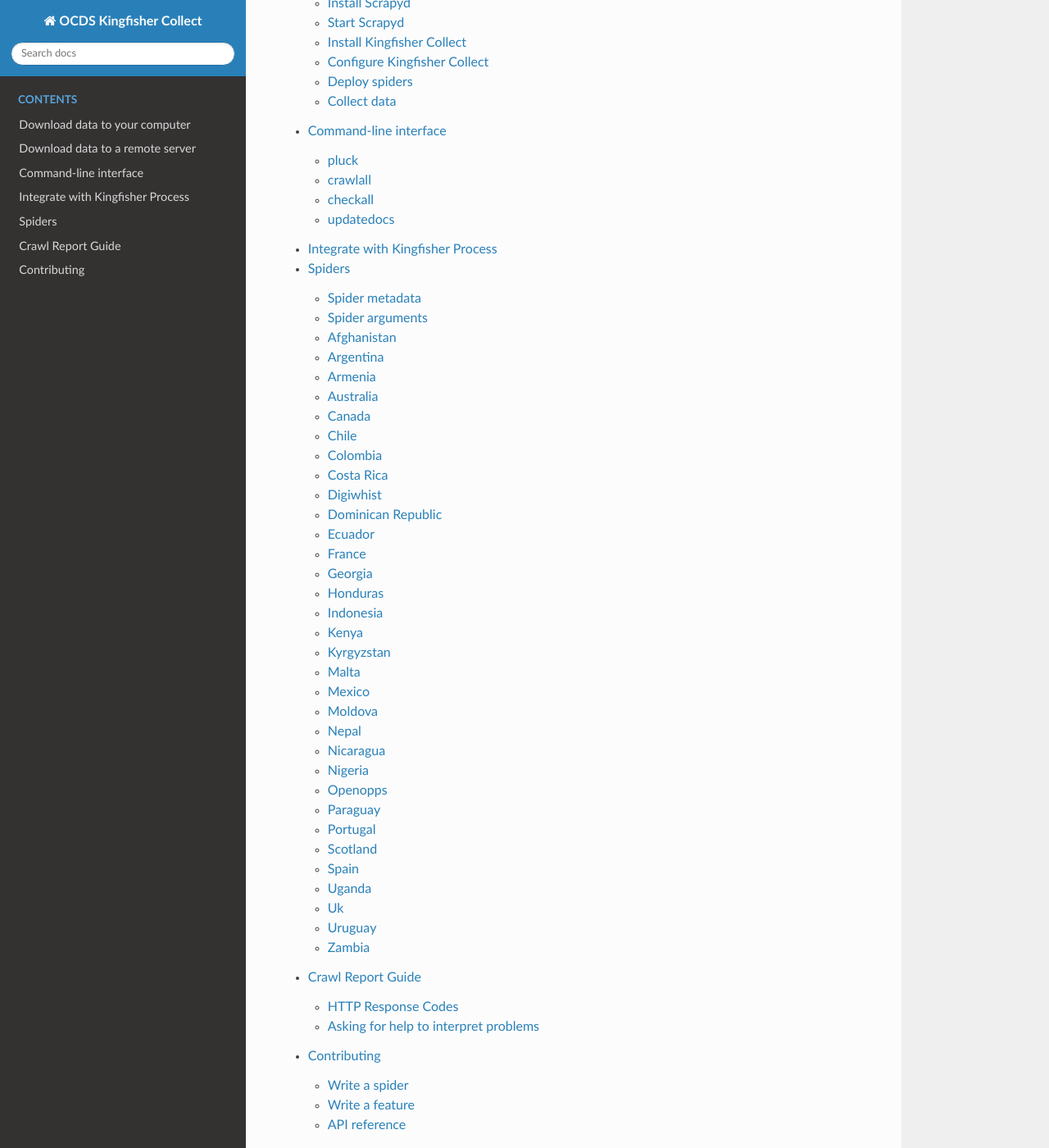
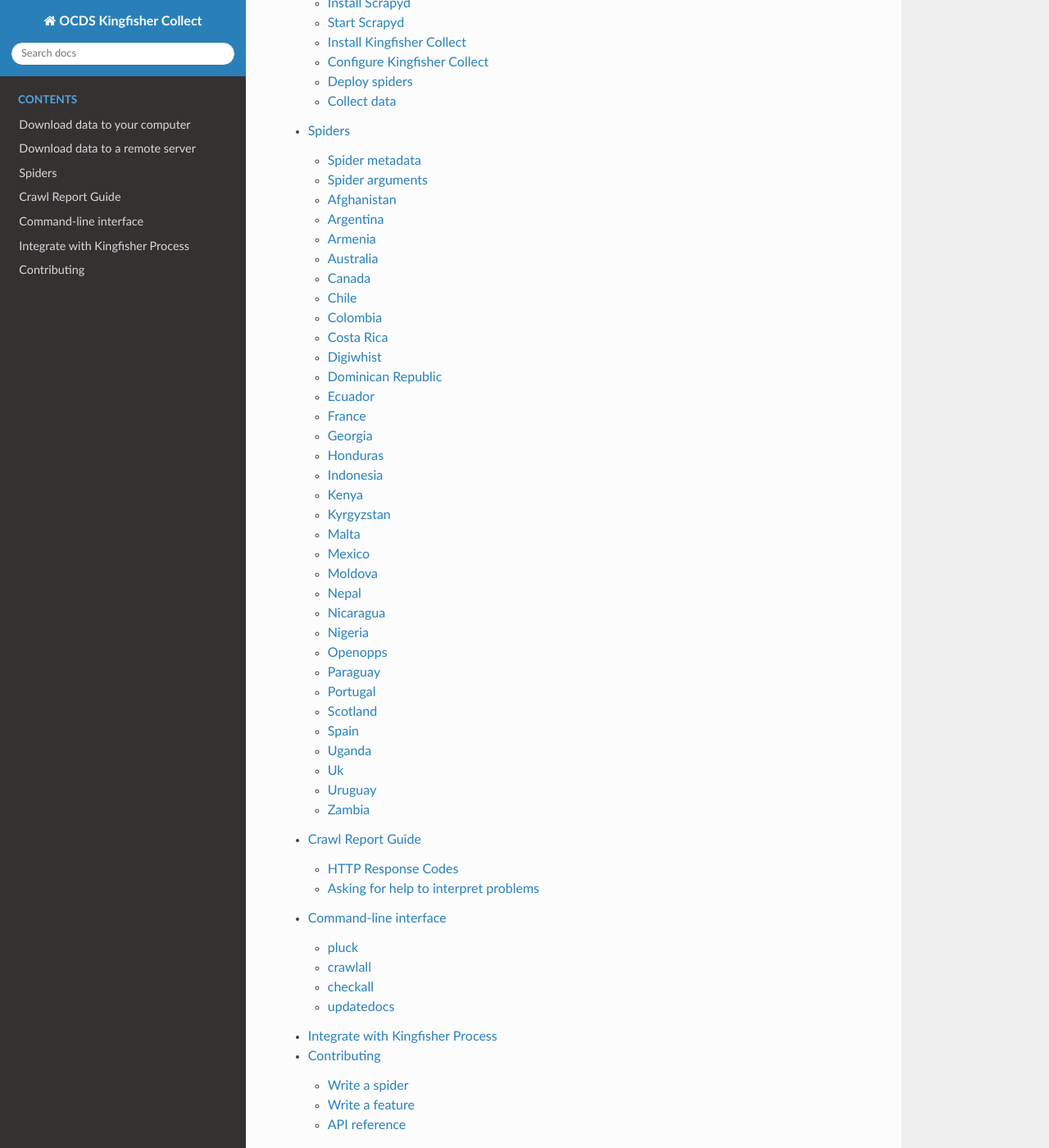
Before and after one commit to open-contracting/kingfisher-collect, a Sphinx documentation site: the page built from docs/index.rst, in a window 1280 px wide and 1400 px high, scrolled down 1402 px. Shown: the whole window at 82% size. Built offline with Sphinx 7.4.7 and the Read the Docs theme 2.0.0, drawn with Linux system fonts in a browser that asks for light colours.

Commit message:
docs: Re-order pages

```diff
--- a/docs/index.rst
+++ b/docs/index.rst
@@ -39,8 +39,8 @@
 
    local.rst
    scrapyd.rst
+   spiders.rst
+   crawl-report-guide.rst
    cli.rst
    kingfisher_process.rst
-   spiders.rst
-   crawl-report-guide.rst
    contributing/index.rst
```
